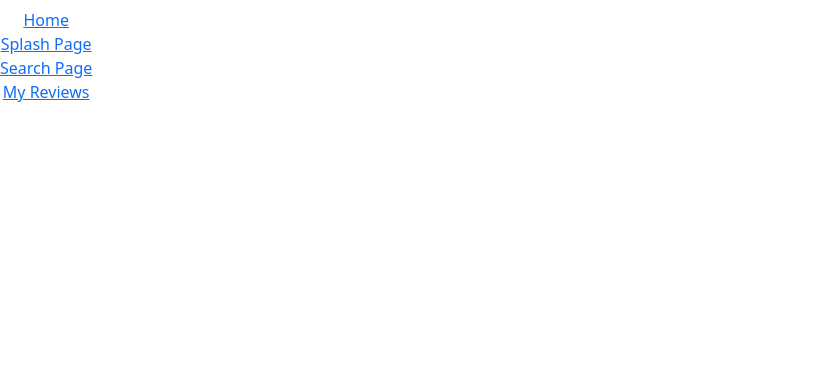
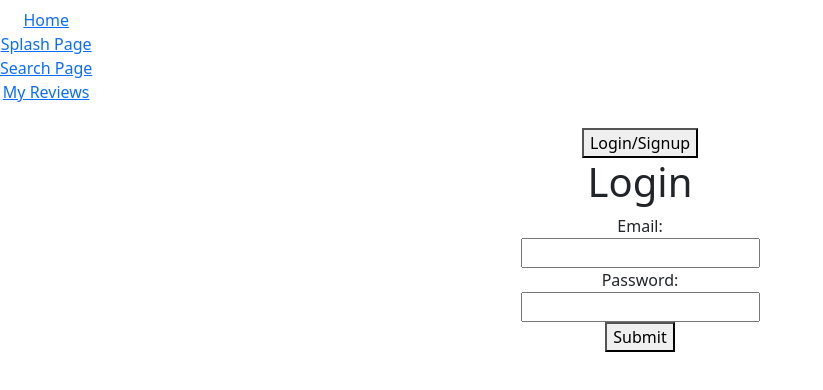
Before and after one commit to ethan-collignon/BlueBadgeProject-Client, a React (Create React App) app: page / in a window 1280 px wide. Shown: the top 390 px of the page, without its empty margins (0-823 px from the left). Built offline with nearby package versions, Linux system fonts and the light colour scheme.

Commit message:
home added with nav

```diff
--- a/src/App.js
+++ b/src/App.js
@@ -1,17 +1,34 @@
-import React from 'react';
+import React, {useState, useEffect} from 'react';
 import 'bootstrap/dist/css/bootstrap.css'
 import './App.css';
-import {BrowserRouter as Router } from 'react-router-dom';
-import Navbar from './components/site/Navbar';
+import {BrowserRouter as Router} from 'react-router-dom';
+import Home from './components/site/Home1';
+import Navbar from './components/site/Navbar'
+// import Auth from './components/Auth/Auth';
 
 function App() {
+  const [sessionToken, setSessionToken] = useState(undefined);
+  console.log(sessionToken);
+  useEffect(() => {
+    if(localStorage.getItem('token')){
+      setSessionToken(localStorage.getItem('token'))
+    }
+  }, [])
+const updateLocalStorage = (newToken) => {
+  localStorage.setItem('token', newToken);
+  setSessionToken(newToken);
+};
+
+  const viewConductor = () => {
+    return sessionToken !== undefined ? <Home updateLocalStorage={updateLocalStorage} /> : <Home updateLocalStorage ={updateLocalStorage} />;
+  };
   return (
     <div className="App">
-       <Router>
-         <Navbar />
-       </Router>
+    <Router>
+      <Navbar />
+    </Router>
+      {viewConductor()}
     </div>
   );
 }
-
 export default App;
```
